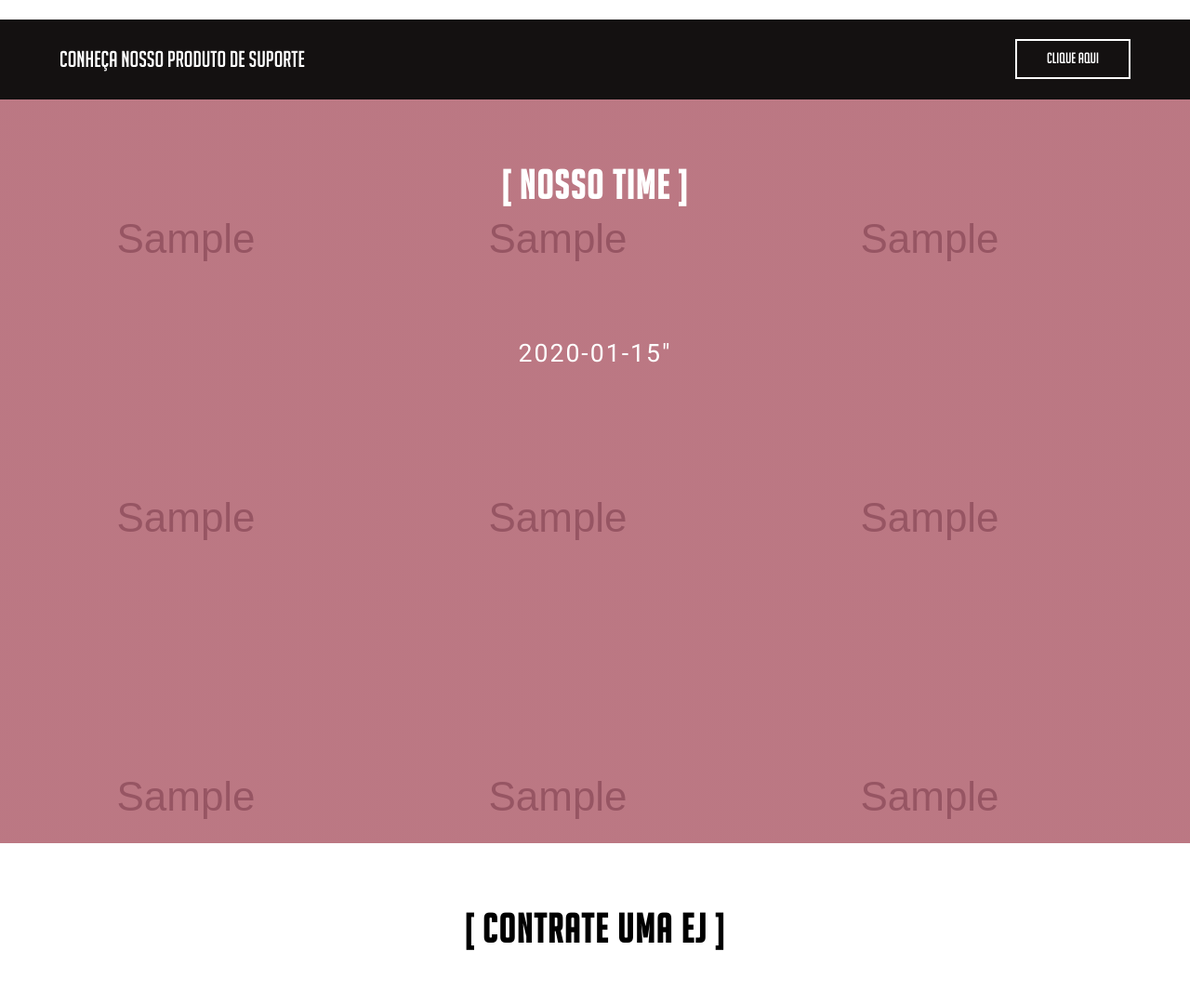
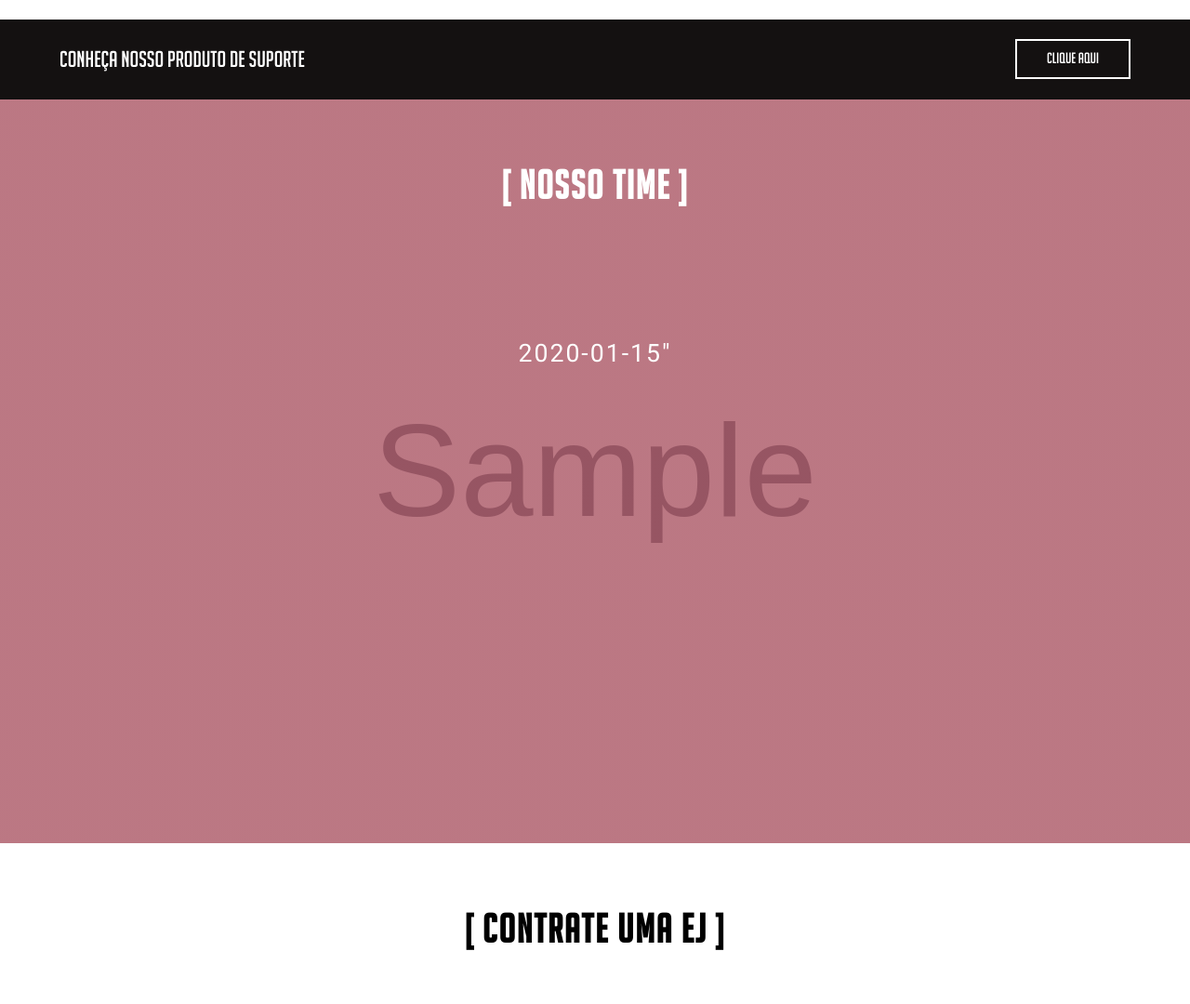
Before and after one commit to citi-onboarding/PBjr, a Django app: page / in a window 1280 px wide. Shown: the part 1527-2607 px from the top of the page at 93% size. Run offline with Django 3.2, Linux system fonts and the light colour scheme; tables that the repository leaves empty hold one stand-in row (values such as "Sample post"); grey boxes marked "Sample" are stand-in pictures; some libraries are stand-ins or nearby versions.

Commit message:
Adição do no-repeat do background do nosso time

```diff
--- a/static/css/style.css
+++ b/static/css/style.css
@@ -431,11 +431,10 @@ body {
 #nosso-time {
     padding-top: 40px;
     padding-bottom: 40px;
-    background-position: center;
-    background-attachment: fixed;
-    background-size: cover;
-    background-repeat: no-repeat;
-    background-repeat: no-repeat;
+    background-position: center !important;
+    background-attachment: fixed !important;
+    background-size: cover !important;
+    background-repeat: no-repeat !important;
     height: 100vh;
     box-sizing: border-box;
 }
```
